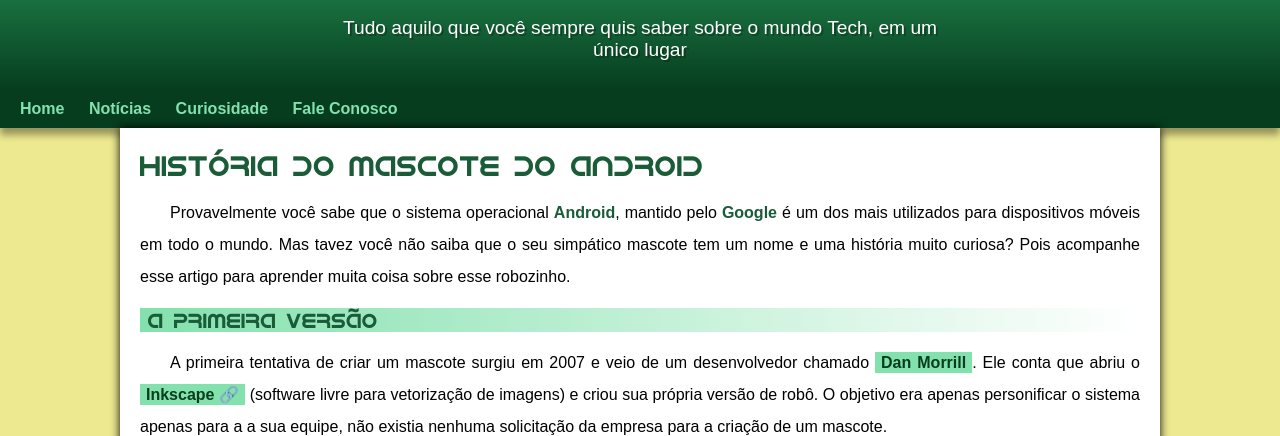
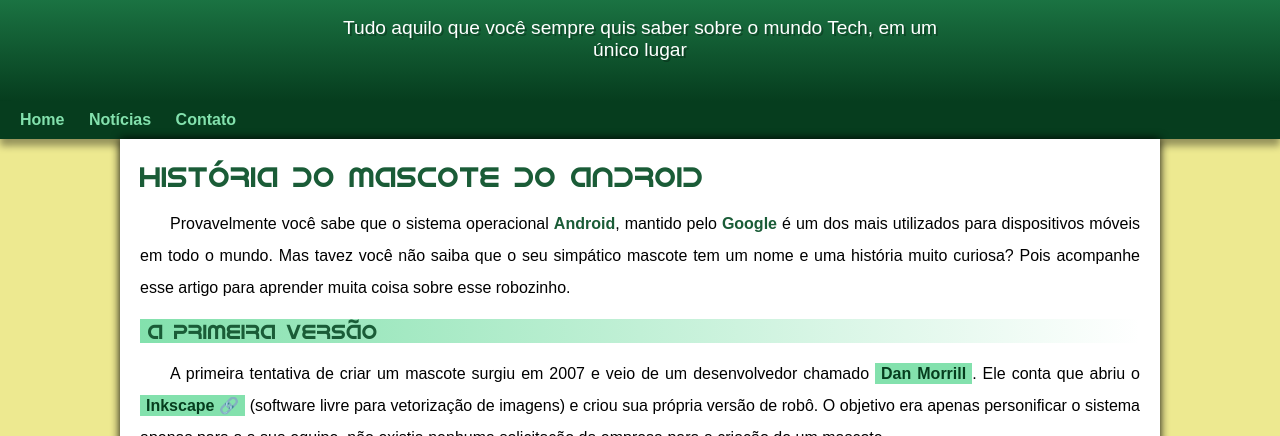
Before and after one commit to Gabriel-g1t/projeto-android, a plain HTML site: page index.html in a window 1280 px wide. Shown: the part 100-536 px from the top of the page. Drawn offline with Linux system fonts and the light colour scheme.

Commit message:
problema de padding resolvido

```diff
--- a/estilo/style.css
+++ b/estilo/style.css
@@ -59,7 +59,7 @@ header > p {
     padding-right: 10px;
     padding-left: 10px;
     margin: auto;
-    margin-bottom: 30px;
+    padding-bottom: 40px;
     text-shadow: 2px 2px 0px rgba(0, 0, 0, 0.267);
 }
 
--- a/index.html
+++ b/index.html
@@ -16,8 +16,7 @@
     <nav>
         <a href="#">Home</a>
         <a href="#">Notícias</a>
-        <a href="#">Curiosidade</a>
-        <a href="#">Fale Conosco</a>
+        <a href="#">Contato</a>
     </nav>
     <main>
         <article>
```
